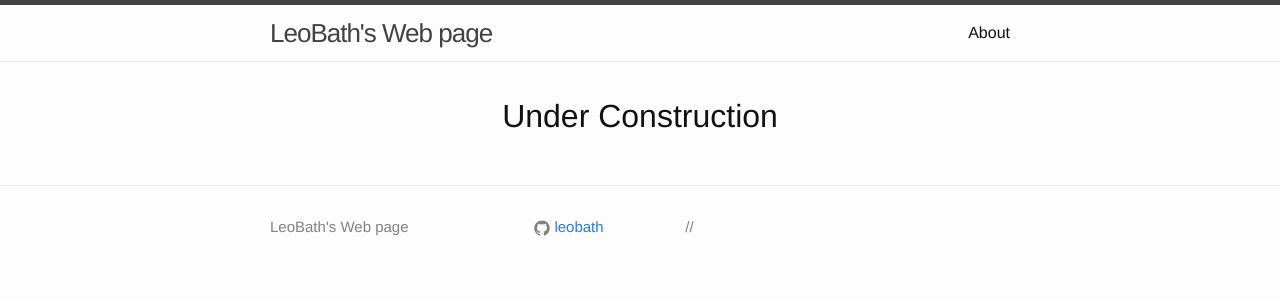
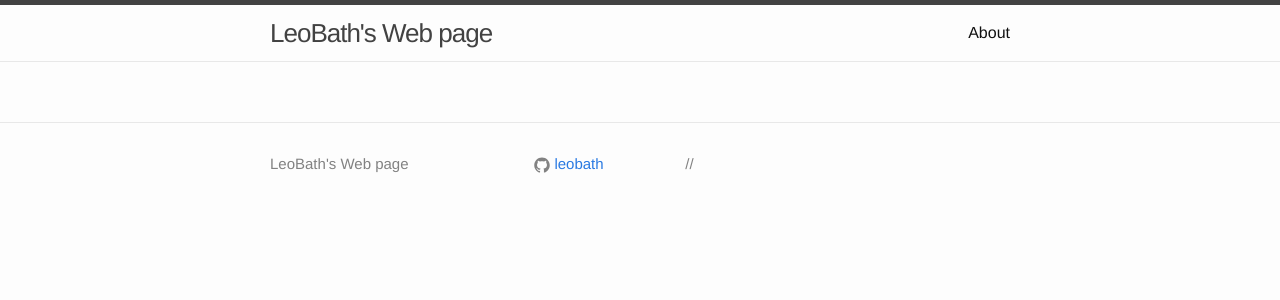
Before and after one commit to leobath/leobath.github.io, a Jekyll site: the page built from index.html, in a window 1280 px wide. Shown: the top 300 px of the page. Built offline with Jekyll 4.4.1, drawn with Linux system fonts in a browser that asks for light colours.

Commit message:
Update index.html

```diff
--- a/index.html
+++ b/index.html
@@ -22,4 +22,3 @@ layout: default
 
 </div>
 -->
-<div><center><h1>Under Construction</h1></center></div>
```
